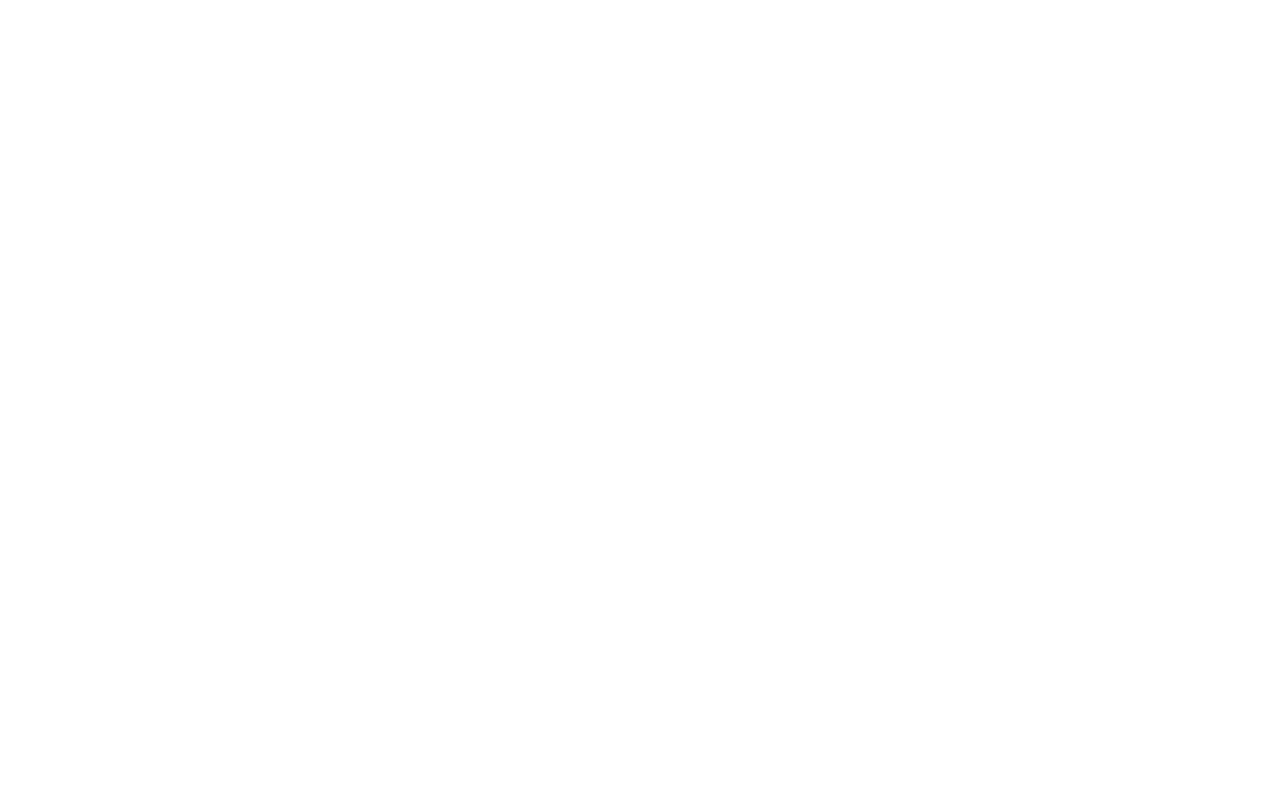
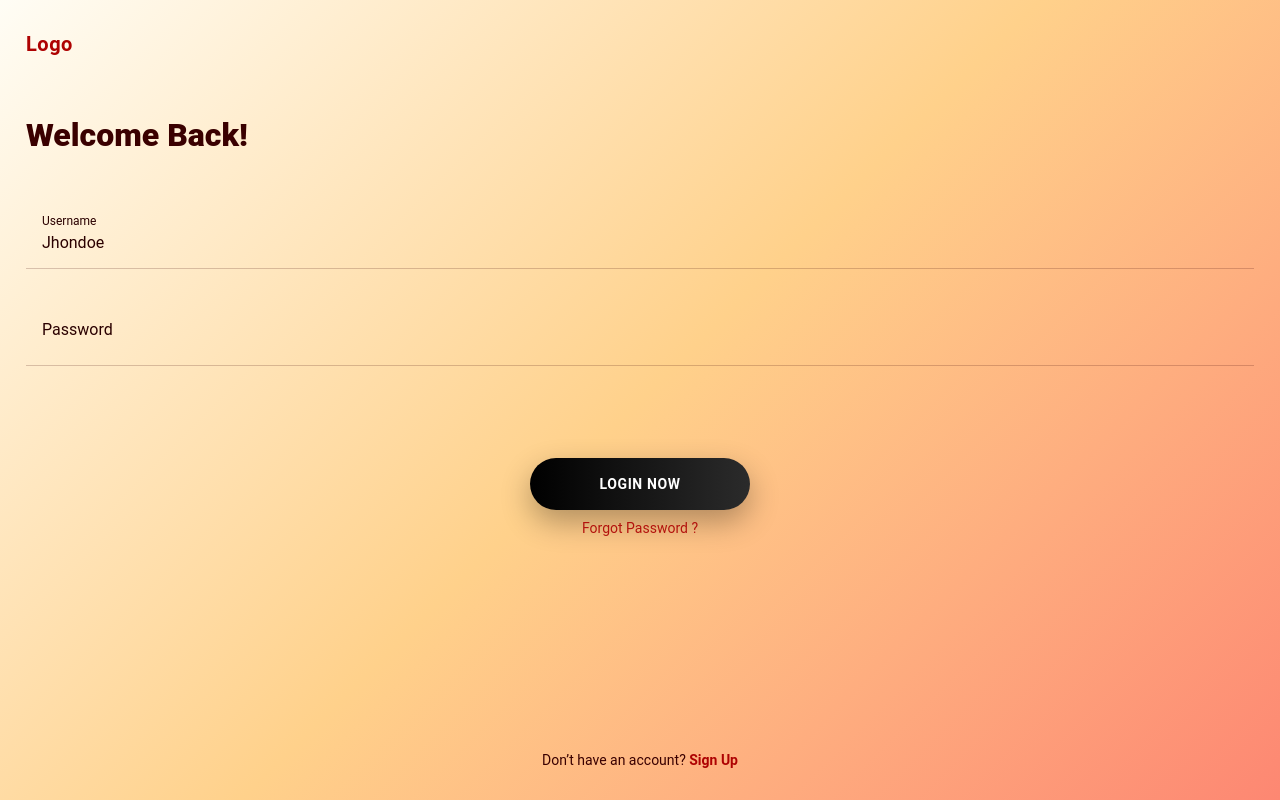
Before and after one commit to leonoroliveira-4546/Ionic_PAP, a React (Vite) app: page /temp in a window 1280 px wide. Built offline with nearby package versions, Linux system fonts and the light colour scheme.

Commit message:
Style do Login Completo
Criação de pasta temporaria para testes de style

```diff
--- a/src/App.tsx
+++ b/src/App.tsx
@@ -36,6 +36,7 @@
 
 /* Theme variables */
 import './theme/variables.css';
+import Temp from './pages/temp';
 
 setupIonicReact();
 
@@ -57,6 +58,8 @@
           {/* Rotas públicas */}
           <Route exact path='/' component={Home}/>
           <Route exact path='/login' component={Login}/>
+
+          <Route exact path='/temp' component={Temp}/>
         </IonRouterOutlet>
       </IonReactRouter>
     </IonApp>
--- /dev/null
+++ b/src/pages/StylesPages.css
@@ -0,0 +1,118 @@
+.content {
+  --background: linear-gradient(
+    135deg,
+    #fffdf5 0%,
+    #ffd18b 50%,
+    #fd8772 100%
+  );
+}
+
+/* CONTAINER DA TELA */
+.page {
+  min-height: 100vh;
+  padding: 32px 26px;
+  display: flex;
+  flex-direction: column;
+}
+
+.logo {
+  font-weight: 700;
+  font-size: 20px;
+  letter-spacing: 0.5px;
+  color: #ae0202;
+  margin-bottom: 40px;
+}
+
+.title {
+  font-size: 32px;
+  font-weight: 800;
+  color: #3a0000;
+  margin-bottom: 50px;
+}
+
+.inputs {
+  margin-bottom: 40px;
+}
+
+.input-line {
+  --background: transparent;
+  margin-bottom: 32px;
+}
+
+.input-line ion-label {
+  font-size: 14px;
+  color: #3a0000;
+  font-weight: 500;
+}
+
+.input-line ion-input {
+  color: #2b0000;
+  font-size: 16px;
+}
+
+/* LINHA DO INPUT */
+.input-line::after {
+  content: "";
+  display: block;
+  height: 1px;
+  background: rgba(60, 0, 0, 0.2);
+  margin-top: 8px;
+}
+
+/*Buttons*/
+.btn {
+  margin: 20px auto 10px;
+  width: 220px;
+  height: 52px;
+
+  --border-radius: 28px;
+  --background: linear-gradient(90deg, #000000, #2b2b2b); /* degradê suave de preto */
+  --box-shadow: 0 12px 30px rgba(0, 0, 0, 0.3);
+  --color: #ffffff; /* TEXTO DO BOTÃO */
+
+  font-weight: 700;
+  letter-spacing: 0.6px;
+  transition: transform 0.2s ease, filter 0.2s ease;
+}
+
+/* HOVER / ACTIVE */
+.btn:hover {
+  filter: brightness(1.1);
+}
+
+.btn:active {
+  transform: scale(0.96);
+}
+
+/*LOGIN*/
+.forgot {
+  text-align: center;
+  font-size: 14px;
+  color: #ae0202;
+  opacity: 0.9;
+  margin-bottom: auto;
+  transition: opacity 0.2s ease;
+}
+
+.forgot:hover {
+  opacity: 1;
+  text-decoration: underline;
+}
+
+.signup {
+  text-align: center;
+  font-size: 14px;
+  color: #3a0000;
+}
+
+.signup span {
+  color: #ae0202;
+  font-weight: 700;
+  cursor: pointer;
+  transition: opacity 0.2s ease, text-decoration 0.2s ease;
+}
+
+.signup span:hover {
+  opacity: 0.85;
+  text-decoration: underline;
+}
--- a/src/pages/publics_pages/Login.tsx
+++ b/src/pages/publics_pages/Login.tsx
@@ -3,6 +3,7 @@
 import { useAuth } from "../../AuthContext";
 import authApi from "../../hooks/authApi";
 import { useHistory } from "react-router-dom";
+import '../StylesPages.css';
 
 const Login: React.FC = () => {
   const { user, Login } = useAuth();
@@ -36,12 +37,14 @@
 
   return (
     <IonPage>
-      <IonContent>
-        <div>
-          <div>
-            <h2>Bem Vindo de Volta!</h2>
-          </div>
-          <IonItem>
+      <IonContent fullscreen className="content" scrollY={false}>
+        <div className="page">
+
+          <div className="logo">Logo</div>
+          <h1 className="title">Bem Vindo de Volta!</h1>
+
+          <div className="inputs">
+            <IonItem lines="none" className="input-line">
               <IonInput
                 label="Email"
                 labelPlacement="floating"
@@ -50,18 +53,27 @@
                 onIonInput={(e) => handleChange('email', e.detail.value)}
               />
             </IonItem>
-          <IonItem>
+            <IonItem lines="none" className="input-line">
               <IonInput
+                type="password"
                 label="Password"
                 labelPlacement="floating"
+                placeholder="********"
                 fill="solid"
                 value={credentials.password}
                 onIonInput={(e) => handleChange('password', e.detail.value)}
               />
             </IonItem>
-          <IonButton onClick={handleLogin}>
+          </div>
+          <IonButton className="btn" onClick={handleLogin}>
             Entrar
           </IonButton>
+          <div className="forgot">
+            Esqueçeu a palavra-passe?
+          </div>
+          <div className="signup">
+            Não tens conta? <span>Criar agora</span>
+          </div>
         </div>
       </IonContent>
     </IonPage>
--- /dev/null
+++ b/src/pages/publics_pages/temp.css
@@ -0,0 +1,125 @@
+/* 🌈 FUNDO TOTAL (Opção 3 - fundo claro) */
+.login-content {
+  --background: linear-gradient(
+    135deg,
+    #fffdf5 0%,   /* creme claro */
+    #ffd18b 50%,  /* amarelo suave mais marcante */
+    #fd8772 100%  /* laranja avermelhado leve */
+  );
+}
+
+/* CONTAINER DA TELA */
+.page {
+  min-height: 100vh;
+  padding: 32px 26px;
+  display: flex;
+  flex-direction: column;
+}
+
+/* 🔰 LOGO */
+.logo {
+  font-weight: 700;
+  font-size: 20px;
+  letter-spacing: 0.5px;
+  color: #ae0202; /* vermelho escuro para destaque */
+  margin-bottom: 40px;
+}
+
+/* 📝 TÍTULO */
+.title {
+  font-size: 32px;
+  font-weight: 800;
+  color: #3a0000; /* quase preto com tom vermelho */
+  margin-bottom: 50px;
+}
+
+/* 📥 INPUTS */
+.inputs {
+  margin-bottom: 40px;
+}
+
+/* INPUT SEM FUNDO */
+.input-line {
+  --background: transparent;
+  margin-bottom: 32px;
+}
+
+.input-line ion-label {
+  font-size: 14px;
+  color: #3a0000;
+  font-weight: 500;
+}
+
+.input-line ion-input {
+  color: #2b0000;
+  font-size: 16px;
+}
+
+/* LINHA DO INPUT */
+.input-line::after {
+  content: "";
+  display: block;
+  height: 1px;
+  background: rgba(60, 0, 0, 0.2); /* mais suave para combinar com fundo claro */
+  margin-top: 8px;
+}
+
+/* 🔘 BOTÃO (principal - preto da opção 3) */
+.login-btn {
+  margin: 20px auto 10px;
+  width: 220px;
+  height: 52px;
+
+  --border-radius: 28px;
+  --background: linear-gradient(90deg, #000000, #2b2b2b); /* degradê suave de preto */
+  --box-shadow: 0 12px 30px rgba(0, 0, 0, 0.3);
+  --color: #ffffff; /* TEXTO DO BOTÃO */
+
+  font-weight: 700;
+  letter-spacing: 0.6px;
+  transition: transform 0.2s ease, filter 0.2s ease;
+}
+
+/* HOVER / ACTIVE */
+.login-btn:hover {
+  filter: brightness(1.1);
+}
+
+.login-btn:active {
+  transform: scale(0.96);
+}
+
+/* 🔗 FORGOT */
+.forgot {
+  text-align: center;
+  font-size: 14px;
+  color: #ae0202; /* vermelho para contraste */
+  opacity: 0.9;
+  margin-bottom: auto;
+  transition: opacity 0.2s ease;
+}
+
+.forgot:hover {
+  opacity: 1;
+  text-decoration: underline;
+}
+
+/* 🧷 SIGNUP EM BAIXO */
+.signup {
+  text-align: center;
+  font-size: 14px;
+  color: #3a0000;
+}
+
+/* DESTACA SIGN UP */
+.signup span {
+  color: #ae0202; /* amarelo claro da opção 3 */
+  font-weight: 700;
+  cursor: pointer;
+  transition: opacity 0.2s ease, text-decoration 0.2s ease;
+}
+
+.signup span:hover {
+  opacity: 0.85;
+  text-decoration: underline;
+}
--- /dev/null
+++ b/src/pages/temp.tsx
@@ -0,0 +1,64 @@
+import React from "react";
+import {
+  IonPage,
+  IonContent,
+  IonInput,
+  IonButton,
+  IonItem
+} from "@ionic/react";
+import "./publics_pages/temp.css";
+
+const Temp: React.FC = () => {
+  return (
+    <IonPage>
+      <IonContent fullscreen className="login-content" scrollY={false}>
+        <div className="page">
+
+          {/* LOGO */}
+          <div className="logo">Logo</div>
+
+          {/* TÍTULO */}
+          <h1 className="title">Welcome Back!</h1>
+
+          {/* INPUTS */}
+          <div className="inputs">
+            <IonItem lines="none" className="input-line">
+              <IonInput
+                label="Username"
+                labelPlacement="floating"
+                value="Jhondoe"
+              />
+            </IonItem>
+
+            <IonItem lines="none" className="input-line">
+              <IonInput
+                type="password"
+                label="Password"
+                labelPlacement="floating"
+                placeholder="********"
+              />
+            </IonItem>
+          </div>
+
+          {/* BOTÃO */}
+          <IonButton className="login-btn">
+            Login Now
+          </IonButton>
+
+          {/* FORGOT */}
+          <div className="forgot">
+            Forgot Password ?
+          </div>
+
+          {/* RODAPÉ */}
+          <div className="signup">
+            Don’t have an account? <span>Sign Up</span>
+          </div>
+
+        </div>
+      </IonContent>
+    </IonPage>
+  );
+};
+
+export default Temp;
```
Lines whose indentation alone changed are shown as unchanged.
